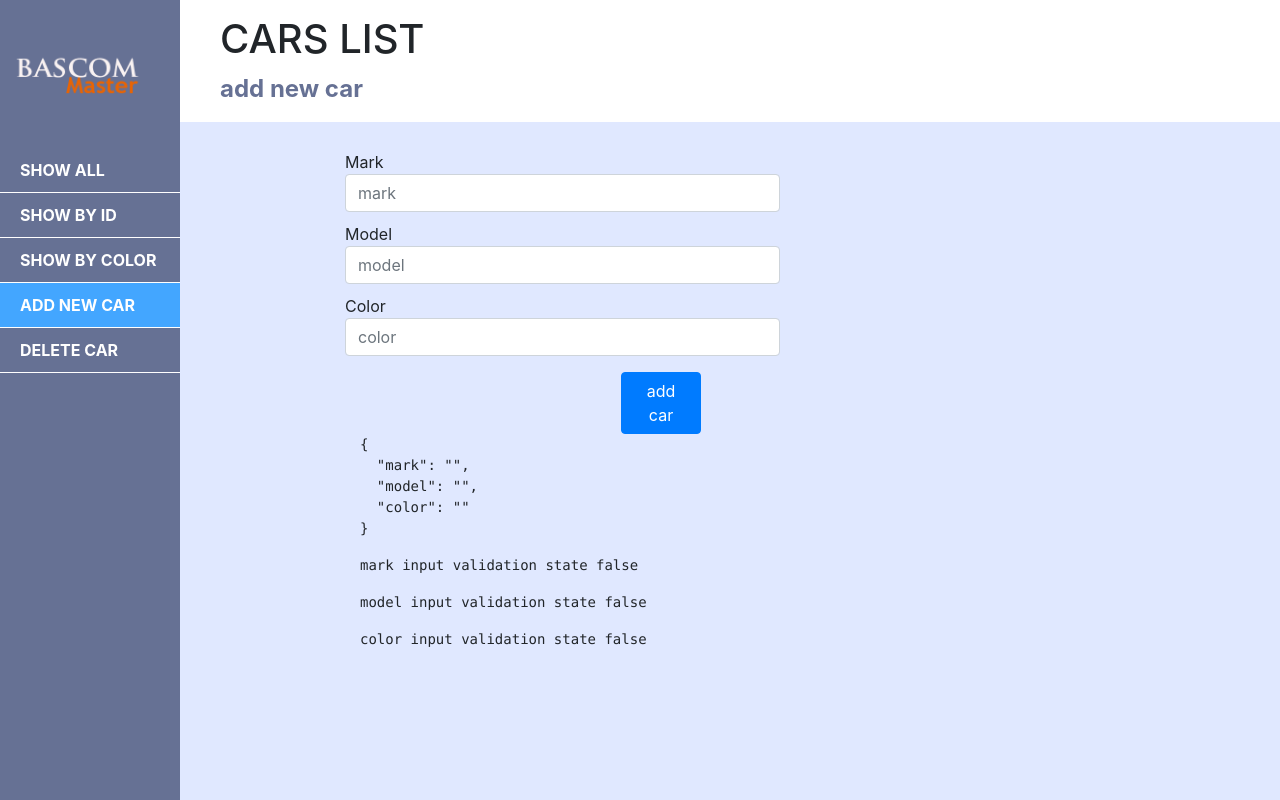
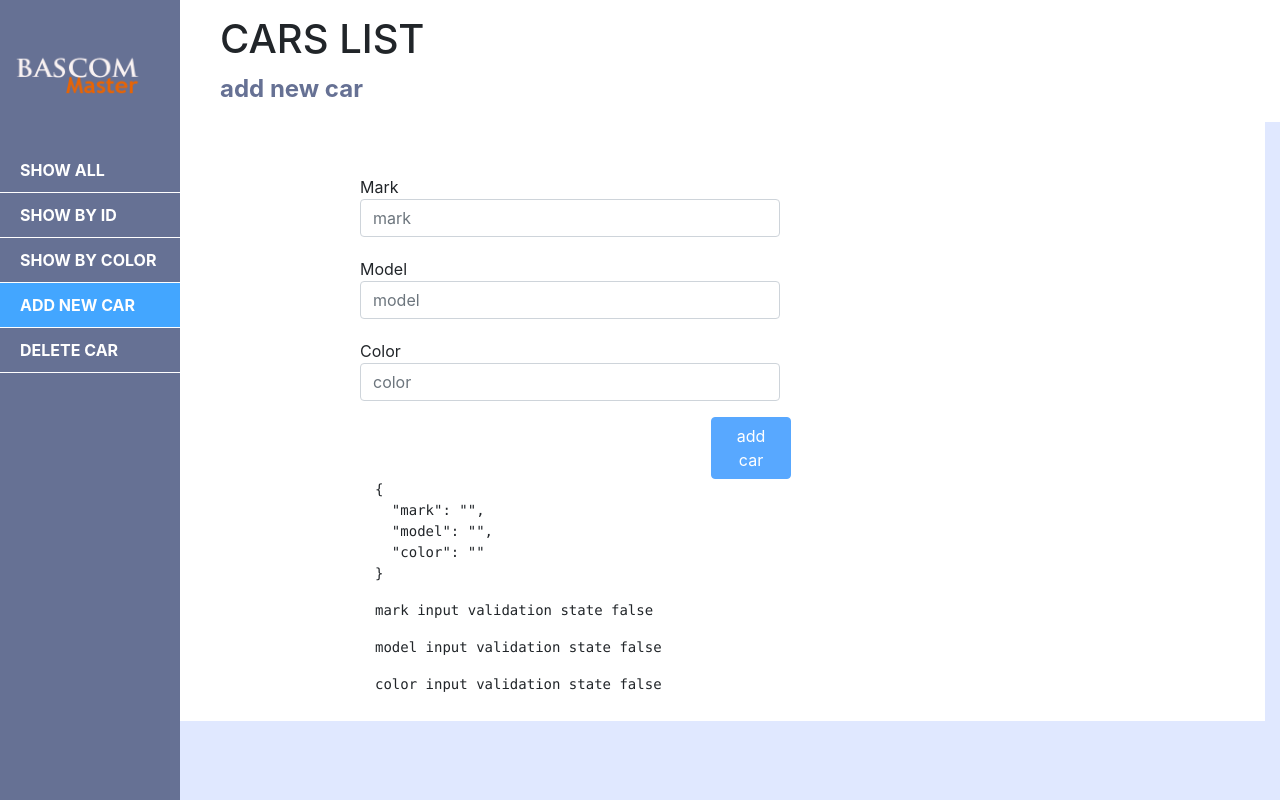
Before and after one commit to bascommaster/car-list, an Angular app: page /add in a window 1280 px wide. Built offline with nearby package versions, Linux system fonts and the light colour scheme.

Commit message:
add form validation

```diff
--- a/src/app/cars/add-car/add-car.component.html
+++ b/src/app/cars/add-car/add-car.component.html
@@ -8,14 +8,19 @@
     <div class="row form-group">
       <label>Mark</label>
       <input formControlName="mark" type="text" class="form-control" placeholder="mark">
+      <p *ngIf="!carForm.get('mark').valid && carForm.get('mark').dirty" class="error">This field is required!</p>
+
       <label>Model</label>
-      <input  formControlName="model" type="text" class="form-control" placeholder="model">
+      <input formControlName="model" type="text" class="form-control" placeholder="model">
+      <p *ngIf="!carForm.get('model').valid && carForm.get('model').dirty" class="error">This field is required!</p>
+
       <label>Color</label>
       <input formControlName="color" type="text" class="form-control" placeholder="color">
+      <p *ngIf="!carForm.get('color').valid && carForm.get('color').dirty" class="error">This field is required!</p>
     </div>
     <div class="row">
       <div class="col-sm-12">
-        <button class="btn btn-primary" type="submit">add car</button>
+        <button [disabled] ="carForm.invalid" class="btn btn-primary" type="submit">add car</button>
       </div>
     </div>
   </form>
--- a/src/app/cars/add-car/add-car.component.less
+++ b/src/app/cars/add-car/add-car.component.less
@@ -11,16 +11,16 @@
 
   .btn{
     width:80px;
-    margin-left: 30%;
+    margin-left: 40%;
   }
 
   label{
-    margin-top: 10px;
-    margin:10px 0 0 0;
+   margin:20px 0 0 0;
+
   }
 
   input{
-    margin:0;
+    margin: 0;
   }
 
 }
--- a/src/assets/style/base.less
+++ b/src/assets/style/base.less
@@ -3,3 +3,17 @@
 body{
   background: @background;
 }
+
+.data-container{
+  padding: 15px;
+  background: @white;
+  margin: 15px;
+}
+
+.error{
+  background: @red;
+  color: @white;
+  font-size: 11px;
+  padding: 4px 8px;
+  width:100%;
+}
```
